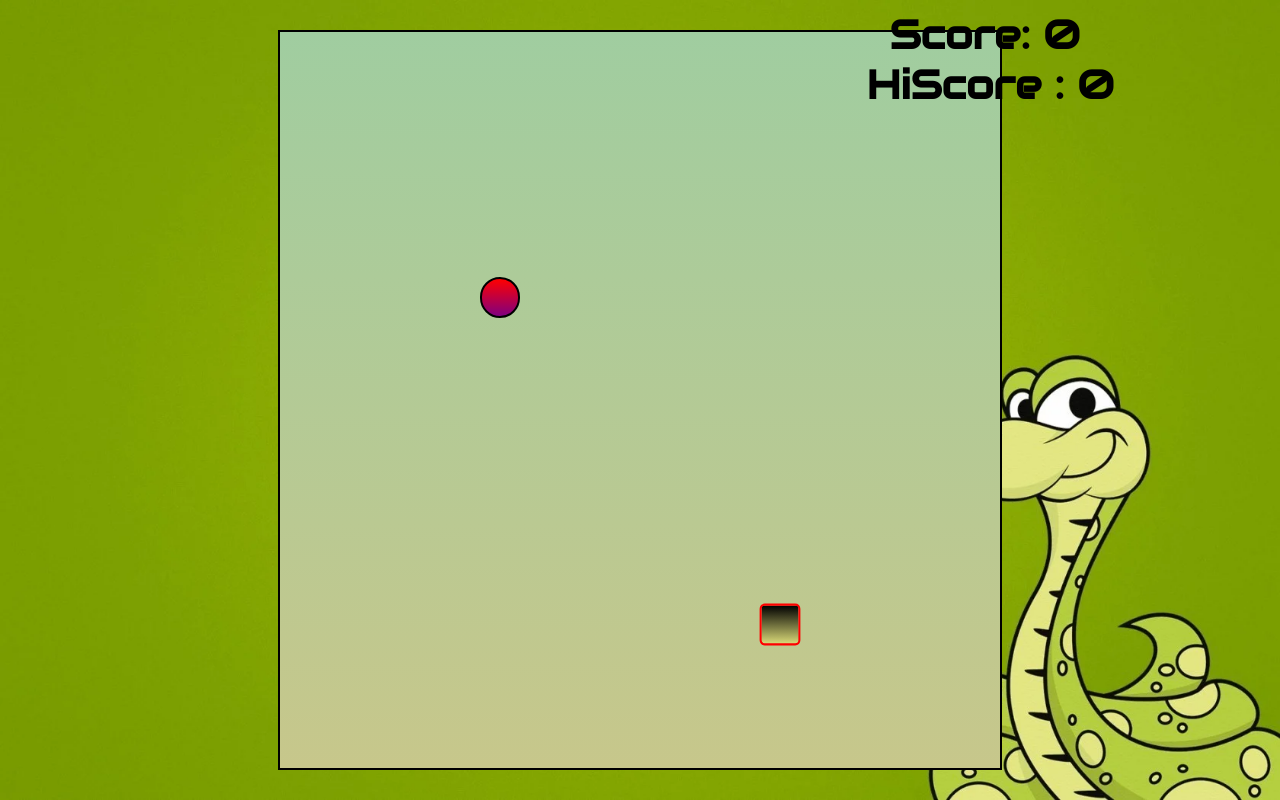
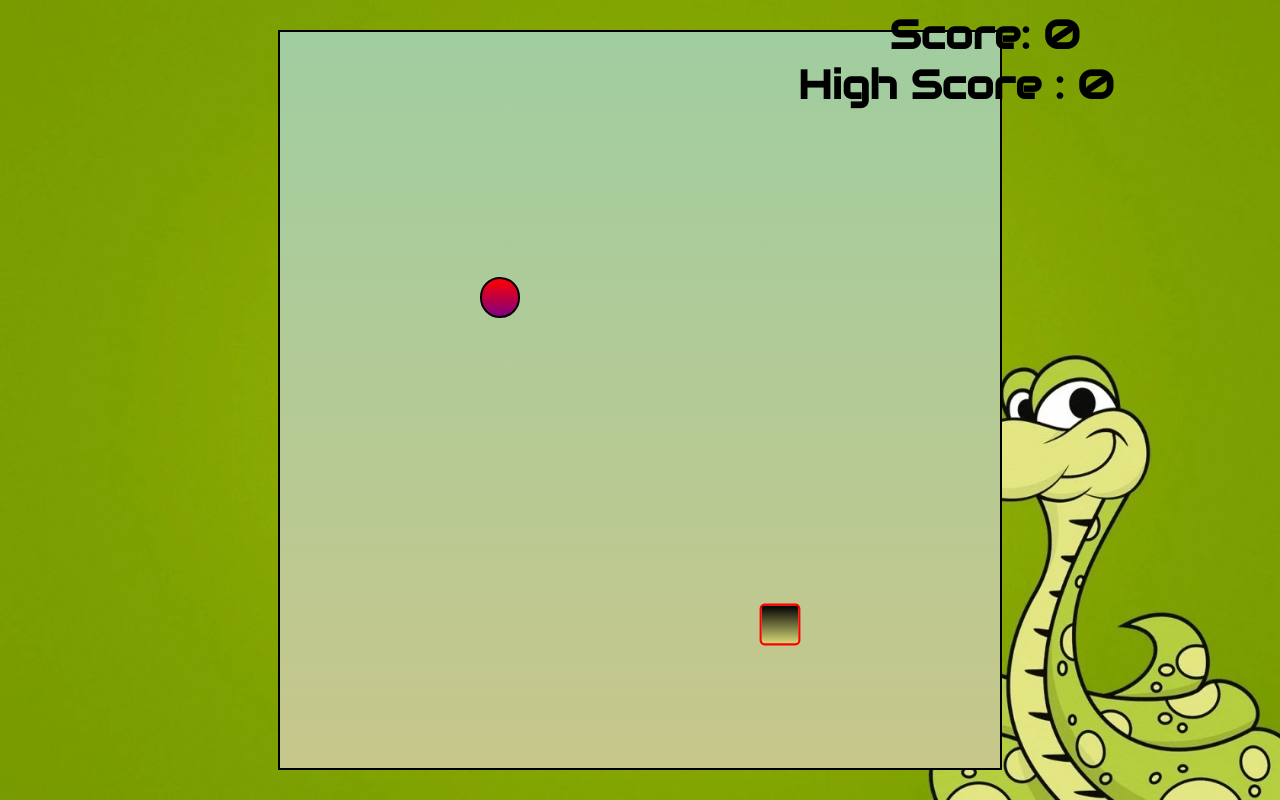
Before and after one commit to Souvik-Vikie/Snake-Game, a plain HTML site: page index.html in a window 1280 px wide. Drawn offline with Linux system fonts and the light colour scheme.

Commit message:
Update index.html
High Score Changed

```diff
--- a/index.html
+++ b/index.html
@@ -11,7 +11,7 @@
 <body>
     <div class="body">
         <div id="scoreBox">Score: 0</div>
-        <div id="HighScoreBox">HiScore : 0</div>
+        <div id="HighScoreBox">High Score : 0</div>
         <div id="board"></div>
     </div>
 </body>
```
